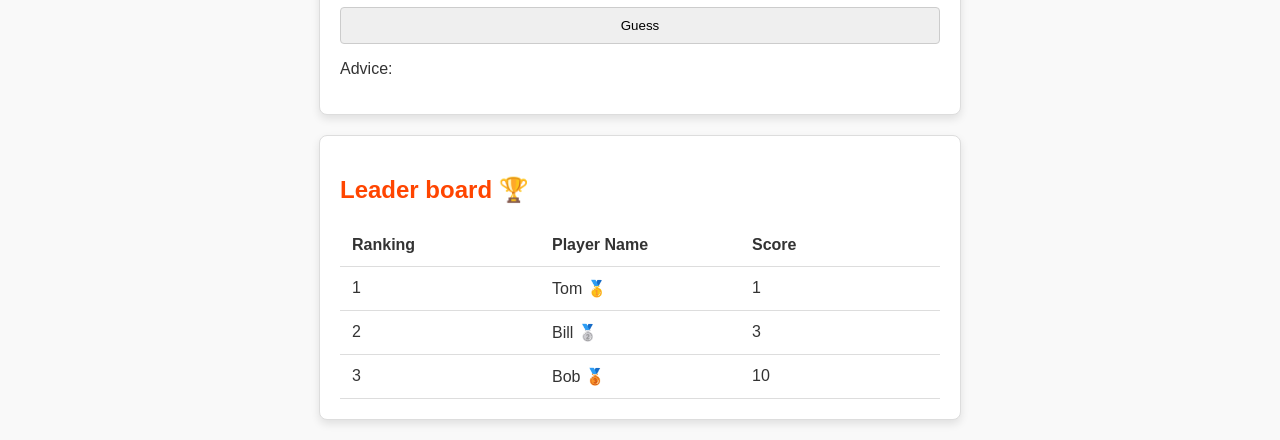
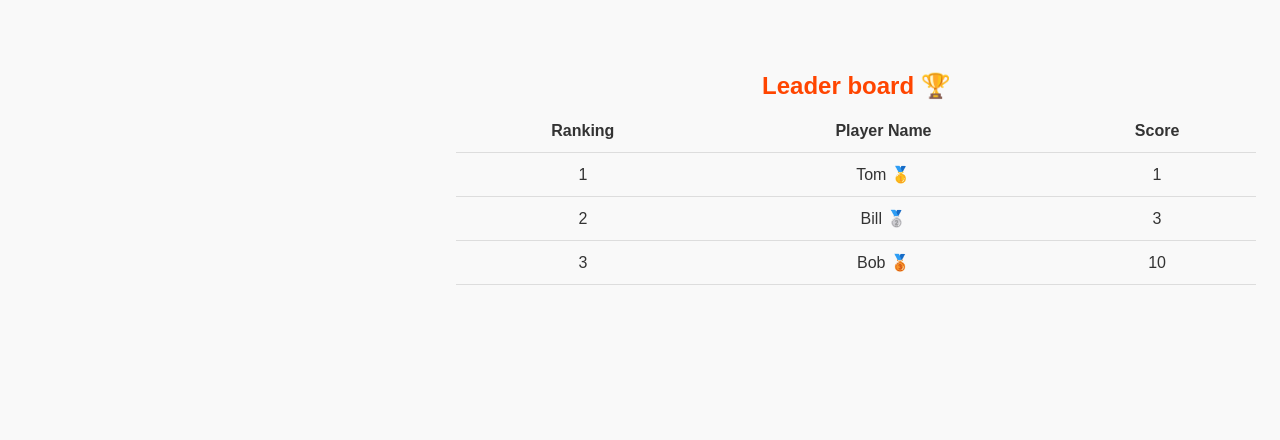
Before and after one commit to gauxm/gamewordpress, a plain HTML site: page index.html in a window 1280 px wide. Shown: the part 478-918 px from the top of the page. After the commit the page ends 813 px from the top, so only its background shows below. Drawn offline with Linux system fonts and the light colour scheme.

Commit message:
Update styles-game.css

```diff
--- a/styles-game.css
+++ b/styles-game.css
@@ -1,32 +1,52 @@
-
+/* Global Styles */
 body {
     font-family: Arial, sans-serif;
     background-color: #f9f9f9;
     color: #333;
+    margin: 0;
+    padding: 0;
+    display: flex;
+    justify-content: center;
+    align-items: center;
+    min-height: 100vh;
 }
 
+/* Centrer le contenu principal */
+main {
+    display: flex;
+    flex-direction: column;
+    align-items: center;
+    width: 100%;
+    max-width: 800px;
+    padding: 20px;
+}
+
+/* Titre principal */
 h1 {
     text-align: center;
     color: limegreen;
     margin-top: 20px;
+    font-size: 2em;
 }
 
+/* Titres de sections */
 h2 {
     color: #FF4500;
+    text-align: center;
+    margin: 10px 0;
 }
 
-/* New Game Section */
+/* Suppression des encadrés autour des sections */
 #new-game, #game-section, #leader-board {
-    margin: 20px auto;
-    width: 80%;
-    max-width: 600px;
-    background-color: #fff;
-    border: 1px solid #ddd;
-    padding: 20px;
-    border-radius: 8px;
-    box-shadow: 0 4px 8px rgba(0,0,0,0.1);
+    width: 100%;
+    background-color: transparent;
+    border: none;
+    padding: 20px 0;
+    box-shadow: none;
+    margin: 10px 0;
 }
 
+/* Style des inputs et boutons */
 input, button {
     width: 100%;
     padding: 10px;
@@ -41,19 +61,20 @@ button:hover {
     cursor: pointer;
 }
 
-/* Leaderboard Table */
+/* Table de classement */
 table {
     width: 100%;
     border-collapse: collapse;
-    table-layout: fixed;
+    margin-top: 10px;
 }
 
 th, td {
     padding: 12px;
-    text-align: left;
+    text-align: center;
     border-bottom: 1px solid #ddd;
 }
 
+/* Couleurs pour le classement */
 .rank-1 {
     background-color: #6B8E23;
     color: white;
@@ -78,14 +99,5 @@ th, td {
     th, td {
         padding: 10px;
         font-size: 14px;
-        text-align: center;
-    }
-
-    th {
-        font-weight: bold;
-    }
-
-    td {
-        border-bottom: 1px solid #ccc;
     }
 }
```
